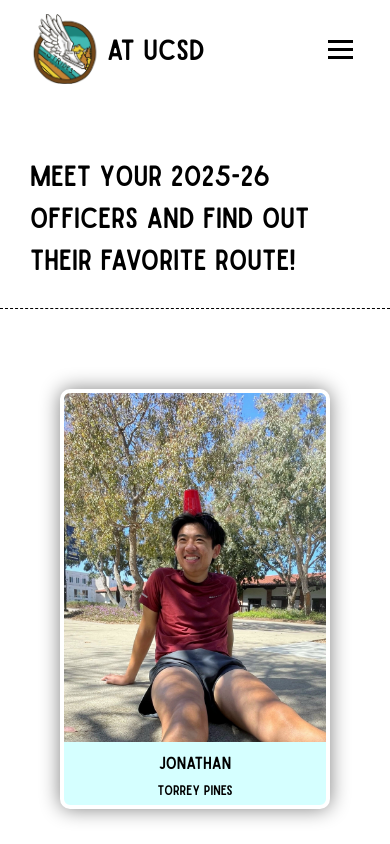
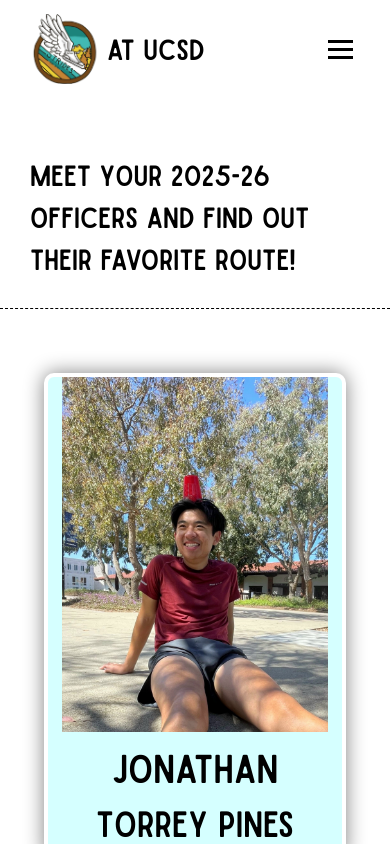
Before and after one commit to reeantran/Strides-Running-Club, a Next.js app: page /officers in a window 390 px wide. Shown: the top 844 px of the page. Built offline with nearby package versions, Linux system fonts and the light colour scheme.

Commit message:
editing padding more

```diff
--- a/components/CardTierPage.jsx
+++ b/components/CardTierPage.jsx
@@ -16,7 +16,7 @@ export default function CardTierPage({ rarity, heading, cards, blurb }) {
 
       <div
         className="
-          max-w-content w-full mx-auto my-[50px] px-4
+          max-w-content w-full mx-auto my-[50px] px-2.5
           grid gap-[30px]
           opacity-0 animate-slide-up
         "
--- a/components/OfficerCard.jsx
+++ b/components/OfficerCard.jsx
@@ -13,7 +13,7 @@ export default function OfficerCard({ name, favoriteRoute, imageSrc, principal =
   return (
     <div
       className={`
-        rounded-[10px] mx-[30px] my-[30px] flex flex-col items-center justify-self-center
+        rounded-[10px] mx-4 px-4 my-4 flex flex-col items-center justify-self-center
         bg-officer-card shadow-officer overflow-hidden relative
         border-4 ${principal ? 'border-officer-border' : 'border-white'}
       `}
@@ -30,14 +30,14 @@ export default function OfficerCard({ name, favoriteRoute, imageSrc, principal =
       </div>
 
       {/* Name */}
-      <h1 className="py-3 text-center font-sailors leading-[1.1] break-words
-                     text-[clamp(1.2rem,2.5vw,1.75rem)]">
+      <h1 className="py-4 text-center font-sailors leading-[1.1]
+                     text-[2.75rem] md:text-[1.5rem]">
         {name}
       </h1>
 
       {/* Favorite route */}
-      <h3 className="pb-2 text-center font-sailors leading-[1.2] break-all
-                     text-[clamp(0.95rem,1.8vw,1rem)]">
+      <h3 className="pb-3 text-center font-sailors leading-[1.2]
+                     text-[2.5rem] md:text-[1rem]">
         {favoriteRoute}
       </h3>
     </div>
--- a/components/RouteCard.jsx
+++ b/components/RouteCard.jsx
@@ -21,7 +21,7 @@ export default function RouteCard({
   const isGolden = rarity === 'golden';
 
   return (
-    <div className={isGolden ? 'md:max-w-[900px] md:mx-auto w-full' : 'w-full'}>
+    <div className={isGolden ? 'px-4 md:max-w-[900px] md:mx-auto' : 'px-4 w-full'}>
       <div
         className={`rounded-[20px] p-2.5 text-white font-bold ${colorClasses}`}
       >
--- a/components/ScheduleTabs.jsx
+++ b/components/ScheduleTabs.jsx
@@ -60,7 +60,7 @@ function DayContent({ day }) {
   return (
     <div
       className="
-        rounded-[8px] px-[30px] py-[50px]
+        rounded-[8px] px-4 py-[50px]
         shadow-[0_4px_20px_gray] bg-[#f9f9f9]
         animate-fade-in
       "
@@ -88,7 +88,7 @@ export default function ScheduleTabs({ scheduleData }) {
   }, []);
 
   return (
-    <div className="max-w-content w-full mx-auto my-[50px] px-[50px] flex flex-col gap-[50px]">
+    <div className="max-w-content w-full mx-auto my-[50px] px-4 flex flex-col gap-[50px]">
 
       {/* Day tab buttons */}
       <div
```
